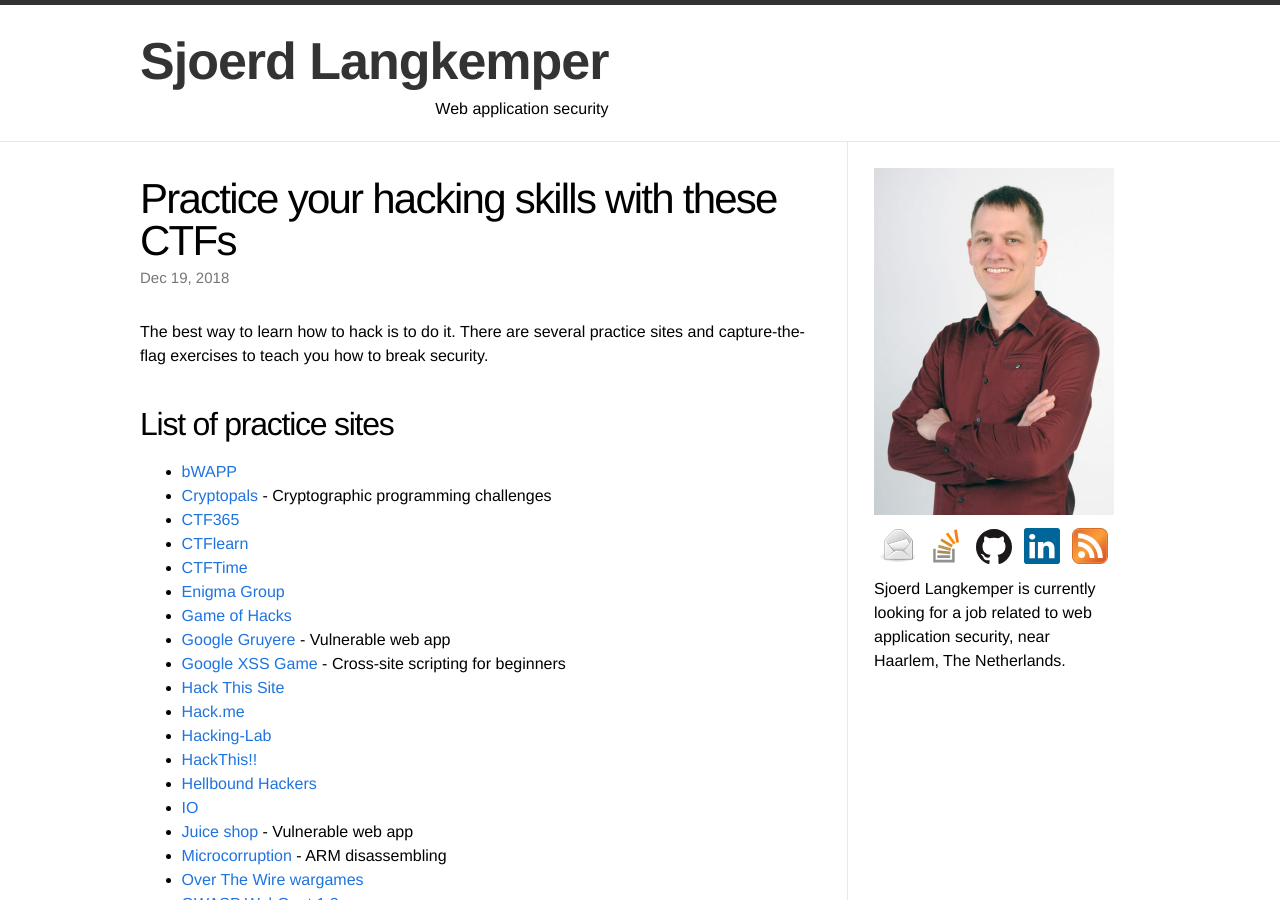
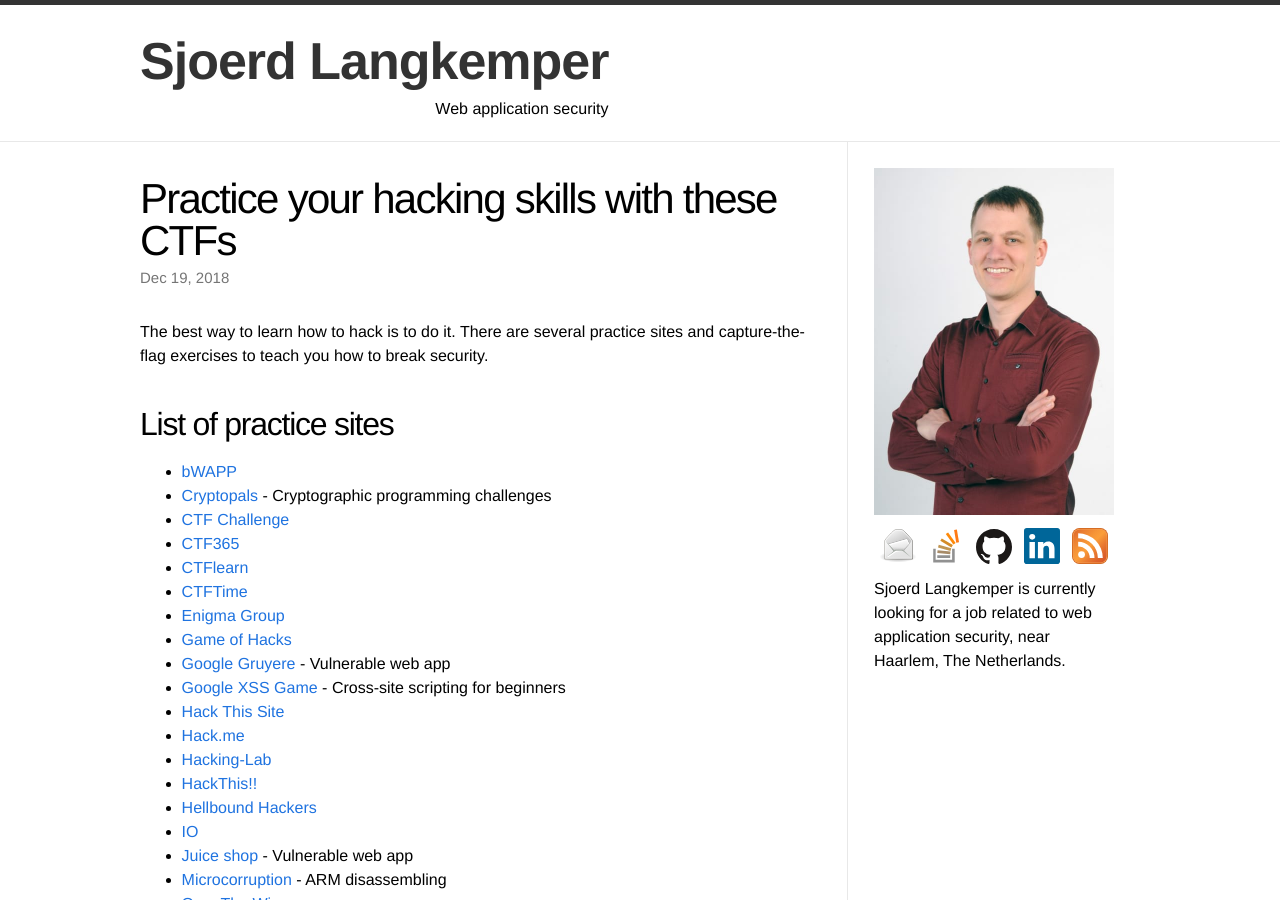
Before and after one commit to Sjord/Sjord.github.io, a Jekyll site: the page built from _posts/2018-05-22-practice-hacking-with-vulnerable-systems.md, in a window 1280 px wide and 900 px high. Built offline with Jekyll 4.4.1, drawn with Linux system fonts in a browser that asks for light colours.

Commit message:
Add CTFchallenge

```diff
--- a/_posts/2018-05-22-practice-hacking-with-vulnerable-systems.md
+++ b/_posts/2018-05-22-practice-hacking-with-vulnerable-systems.md
@@ -13,6 +13,7 @@
 
 * [bWAPP](http://www.itsecgames.com/)
 * [Cryptopals](https://cryptopals.com/) - Cryptographic programming challenges
+* [CTF Challenge](https://ctfchallenge.co.uk/)
 * [CTF365](https://ctf365.com/)
 * [CTFlearn](https://ctflearn.com/)
 * [CTFTime](https://ctftime.org/)
```
